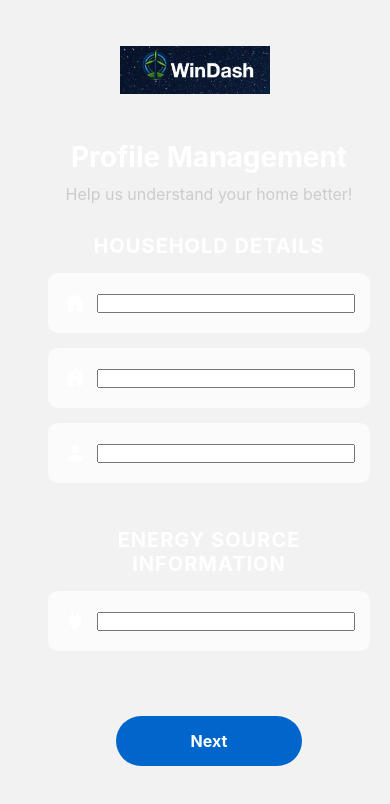
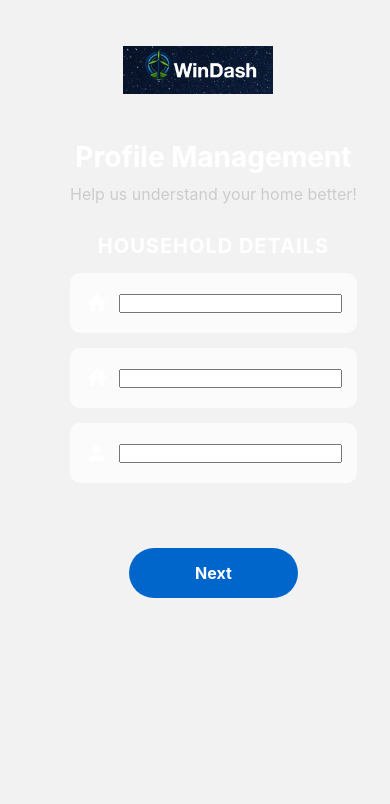
Before and after one commit to Abhinavmohindersingh/DECO3801, a React Native app: screen /Edit in a window 390 px wide. Shown: the top 804 px of the page. Built offline with nearby package versions, Linux system fonts and the light colour scheme.

Commit message:
Added value check before sending user selections to Home Screen, alert user if not all drop down box have values, minor styling issue fixed

```diff
--- a/screens/EditScreen.js
+++ b/screens/EditScreen.js
@@ -1,12 +1,12 @@
-import React, { useState } from "react";
+import React, { useState, useEffect } from "react";
 import {
   View,
   Text,
-  TextInput,
   StyleSheet,
   TouchableOpacity,
   ScrollView,
   Image,
+  Alert,
 } from "react-native";
 import { Picker } from "@react-native-picker/picker";
 import Background from "../components/Background";
@@ -27,9 +27,26 @@ const ProfileScreen = ({ navigation }) => {
     appliances: false,
     waterUsage: false,
   });
+  // const [isNextEnabled, setIsNextEnabled] = useState(false);
+
+  // useEffect(() => {
+  //   // Check if all required fields have a value
+  //   if (rooms && homeType && occupants) {
+  //     setIsNextEnabled(true);
+  //   } else {
+  //     setIsNextEnabled(false);
+  //   }
+  // }, [rooms, homeType, occupants]);
 
   const handleNextPress = () => {
-    // Log the data being passed
+    // Notify user when not all value is selected
+    if (rooms == "" || homeType == "" || occupants == "") {
+      Alert.alert(
+        "Incomplete Information",
+        "Please select values for all required fields before proceeding."
+      );
+      return;
+    }
 
     // Navigate to the HomeScreen
     navigation.navigate("Home", {
@@ -49,6 +66,7 @@ const ProfileScreen = ({ navigation }) => {
       [key]: !prevState[key],
     }));
   };
+
   return (
     <Background>
       <View style={styles.logoContainer}>
@@ -113,12 +131,17 @@ const ProfileScreen = ({ navigation }) => {
               <Picker.Item label="2" value="2" />
               <Picker.Item label="3" value="3" />
               <Picker.Item label="4" value="4" />
-              <Picker.Item label="5+" value="5+" />
+              <Picker.Item label="5" value="5" />
+              <Picker.Item label="6" value="6" />
+              <Picker.Item label="7" value="7" />
+              <Picker.Item label="8" value="8" />
+              <Picker.Item label="9" value="9" />
+              <Picker.Item label="10" value="10" />
             </Picker>
           </View>
         </View>
 
-        <View style={styles.formSection}>
+        {/* <View style={styles.formSection}>
           <Text style={styles.sectionTitle}>Energy Source Information</Text>
           <View style={styles.inputContainer}>
             <Icon name="power" size={24} color="#fff" style={styles.icon} />
@@ -135,13 +158,15 @@ const ProfileScreen = ({ navigation }) => {
               <Picker.Item label="Other" value="other" />
             </Picker>
           </View>
-        </View>
+        </View> */}
 
         <View style={styles.buttonContainer}>
-          {/* <TouchableOpacity style={styles.saveButton}>
-            <Text style={styles.buttonText}>Save</Text>
-          </TouchableOpacity> */}
-          <TouchableOpacity style={styles.nextButton} onPress={handleNextPress}>
+          <TouchableOpacity
+            // style={[styles.nextButton, !isNextEnabled && styles.disabledButton]}
+            style={[styles.nextButton]}
+            onPress={handleNextPress}
+            // disabled={!isNextEnabled}
+          >
             <Text style={styles.buttonText}>Next</Text>
           </TouchableOpacity>
         </View>
@@ -153,10 +178,10 @@ const ProfileScreen = ({ navigation }) => {
 const styles = StyleSheet.create({
   container: {
     justifyContent: "center", // Center vertically
-    marginLeft: 28,
     alignItems: "center", // Center horizontally
     paddingHorizontal: 20,
     paddingBottom: 20,
+    marginLeft: 50,
     flex: 1,
   },
   header: {
@@ -192,10 +217,6 @@ const styles = StyleSheet.create({
   scrollView: {
     flex: 1,
     width: "100%",
-    contentContainerStyle: {
-      justifyContent: "center", // Center vertically
-      alignItems: "center", // Center horizontally
-    },
   },
   inputContainer: {
     flexDirection: "row",
@@ -210,6 +231,7 @@ const styles = StyleSheet.create({
   },
   logoContainer: {
     alignItems: "center",
+    marginLeft: 20,
     marginVertical: 20,
   },
   logo: {
--- a/screens/HomeScreen.js
+++ b/screens/HomeScreen.js
@@ -57,8 +57,6 @@ const HomeScreen = ({ navigation }) => {
         const response = await axios.get("http://34.87.202.191:4000/fake");
         const data = response.data;
 
-        // console.log("Fetched data:", data); // Log the fetched data
-
         setEnergyUsage(data.predicted_cumsum.toFixed(2));
         setClassification(data.classification);
         updateChartData(data.timestamp, data.predicted_cumsum);
@@ -95,10 +93,10 @@ const HomeScreen = ({ navigation }) => {
       const newData = [...prevState.datasets[0].data.slice(1), newDataPoint];
       const newLabels = [...prevState.labels.slice(1), formattedTime];
 
-      console.log("Updated chart data:", {
-        labels: newLabels,
-        datasets: [{ data: newData }],
-      }); // Log the updated chart data
+      // console.log("Updated chart data:", {
+      //   labels: newLabels,
+      //   datasets: [{ data: newData }],
+      // }); // Log the updated chart data
 
       return {
         labels: newLabels,
--- a/screens/ProfileScreen.js
+++ b/screens/ProfileScreen.js
@@ -1,12 +1,12 @@
-import React, { useState } from "react";
+import React, { useState, useEffect } from "react";
 import {
   View,
   Text,
-  TextInput,
   StyleSheet,
   TouchableOpacity,
   ScrollView,
   Image,
+  Alert,
 } from "react-native";
 import { Picker } from "@react-native-picker/picker";
 import Background from "../components/Background";
@@ -27,9 +27,26 @@ const ProfileScreen = ({ navigation }) => {
     appliances: false,
     waterUsage: false,
   });
+  // const [isNextEnabled, setIsNextEnabled] = useState(false);
+
+  // useEffect(() => {
+  //   // Check if all required fields have a value
+  //   if (rooms && homeType && occupants) {
+  //     setIsNextEnabled(true);
+  //   } else {
+  //     setIsNextEnabled(false);
+  //   }
+  // }, [rooms, homeType, occupants]);
 
   const handleNextPress = () => {
-    // Log the data being passed
+    // Notify user when not all value is selected
+    if (rooms == "" || homeType == "" || occupants == "") {
+      Alert.alert(
+        "Incomplete Information",
+        "Please select values for all required fields before proceeding."
+      );
+      return;
+    }
 
     // Navigate to the HomeScreen
     navigation.navigate("Home", {
@@ -49,6 +66,7 @@ const ProfileScreen = ({ navigation }) => {
       [key]: !prevState[key],
     }));
   };
+
   return (
     <Background>
       <View style={styles.logoContainer}>
@@ -113,12 +131,17 @@ const ProfileScreen = ({ navigation }) => {
               <Picker.Item label="2" value="2" />
               <Picker.Item label="3" value="3" />
               <Picker.Item label="4" value="4" />
-              <Picker.Item label="5+" value="5+" />
+              <Picker.Item label="5" value="5" />
+              <Picker.Item label="6" value="6" />
+              <Picker.Item label="7" value="7" />
+              <Picker.Item label="8" value="8" />
+              <Picker.Item label="9" value="9" />
+              <Picker.Item label="10" value="10" />
             </Picker>
           </View>
         </View>
 
-        <View style={styles.formSection}>
+        {/* <View style={styles.formSection}>
           <Text style={styles.sectionTitle}>Energy Source Information</Text>
           <View style={styles.inputContainer}>
             <Icon name="power" size={24} color="#fff" style={styles.icon} />
@@ -135,13 +158,15 @@ const ProfileScreen = ({ navigation }) => {
               <Picker.Item label="Other" value="other" />
             </Picker>
           </View>
-        </View>
+        </View> */}
 
         <View style={styles.buttonContainer}>
-          {/* <TouchableOpacity style={styles.saveButton}>
-            <Text style={styles.buttonText}>Save</Text>
-          </TouchableOpacity> */}
-          <TouchableOpacity style={styles.nextButton} onPress={handleNextPress}>
+          <TouchableOpacity
+            // style={[styles.nextButton, !isNextEnabled && styles.disabledButton]}
+            style={[styles.nextButton]}
+            onPress={handleNextPress}
+            // disabled={!isNextEnabled}
+          >
             <Text style={styles.buttonText}>Next</Text>
           </TouchableOpacity>
         </View>
@@ -153,10 +178,10 @@ const ProfileScreen = ({ navigation }) => {
 const styles = StyleSheet.create({
   container: {
     justifyContent: "center", // Center vertically
-    marginLeft: 28,
     alignItems: "center", // Center horizontally
     paddingHorizontal: 20,
     paddingBottom: 20,
+    marginLeft: 50,
     flex: 1,
   },
   header: {
@@ -192,10 +217,6 @@ const styles = StyleSheet.create({
   scrollView: {
     flex: 1,
     width: "100%",
-    contentContainerStyle: {
-      justifyContent: "center", // Center vertically
-      alignItems: "center", // Center horizontally
-    },
   },
   inputContainer: {
     flexDirection: "row",
@@ -210,6 +231,7 @@ const styles = StyleSheet.create({
   },
   logoContainer: {
     alignItems: "center",
+    marginLeft: 20,
     marginVertical: 20,
   },
   logo: {
--- a/screens/SettingsScreen.js
+++ b/screens/SettingsScreen.js
@@ -138,8 +138,8 @@ const SettingsScreen = ({ navigation }) => {
 const styles = StyleSheet.create({
   container: {
     marginTop: 80,
-    marginLeft: 8,
-    width: "100%",
+    marginLeft: 13,
+    width: "95%",
     flex: 1,
     opacity: 0.9, // Increased opacity for better visibility
     justifyContent: "center", // Center vertically
```
